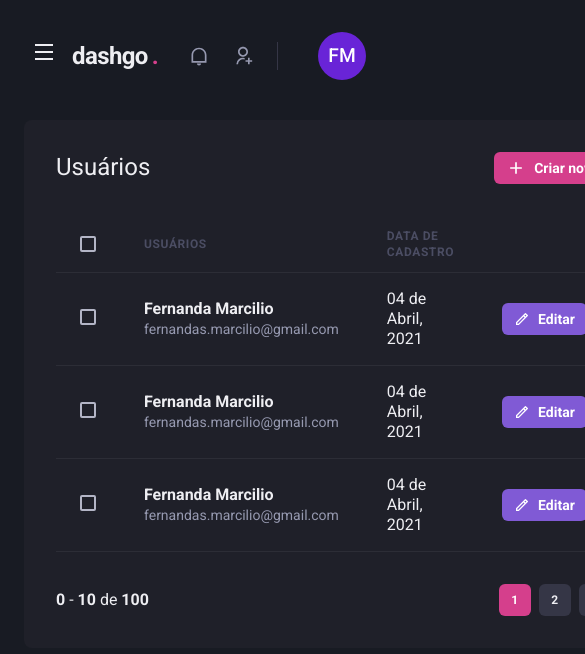
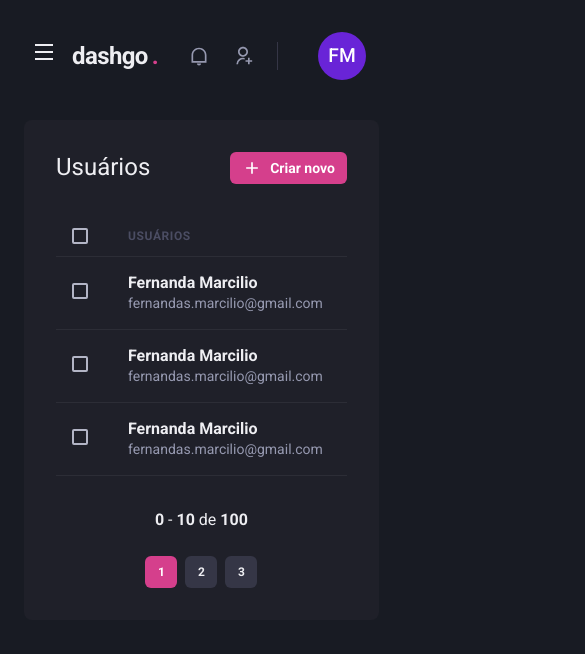
Before and after one commit to fernandasmarcilio/dashgo, a Next.js app: page /users in a window 390 px wide. Shown: the top 654 px of the page, 585 px wide, since content can reach past the window. Built offline with nearby package versions, Linux system fonts and the light colour scheme.

Commit message:
Add responsive pagination component

```diff
--- a/src/components/Pagination/index.tsx
+++ b/src/components/Pagination/index.tsx
@@ -1,9 +1,9 @@
-import { Box, HStack } from "@chakra-ui/react";
+import { Box, Stack, HStack } from "@chakra-ui/react";
 import { PaginationItem } from "./PaginationItem";
 
 export function Pagination() {
   return (
-    <HStack mt="8" justify="space-between" align="center" spacing="6">
+    <Stack mt="8" justify="space-between" align="center" spacing="6" direction={["column", "row"]}>
       <Box>
         <strong>0</strong> - <strong>10</strong> de <strong>100</strong>
       </Box>
@@ -12,6 +12,6 @@ export function Pagination() {
         <PaginationItem number={2} />
         <PaginationItem number={3} />
       </HStack>
-    </HStack>
+    </Stack>
   );
 }
--- a/src/pages/users/index.tsx
+++ b/src/pages/users/index.tsx
@@ -1,4 +1,4 @@
-import { Box, Button, Checkbox, Flex, Icon, Table, Tbody, Td, Text, Th, Thead, Tr } from "@chakra-ui/react";
+import { Box, Button, Checkbox, Flex, Icon, Table, Tbody, Td, Text, Th, Thead, Tr, useBreakpointValue } from "@chakra-ui/react";
 import { RiAddLine, RiPencilLine } from "react-icons/ri";
 
 import { Header } from "../../components/Header";
@@ -7,6 +7,11 @@ import { Pagination } from "../../components/Pagination";
 import { Sidebar } from "../../components/Sidebar";
 
 export default function UserList() {
+  const isWideScreenVersion = useBreakpointValue({
+    base: false,
+    lg: true,
+  });
+
   return (
     <Box>
       <Header />
@@ -25,17 +30,16 @@ export default function UserList() {
           <Table colorScheme="whiteAlpha">
             <Thead>
               <Tr>
-                <Th px="6" color="gray.300" w="8" >
+                <Th px={["4", "4", "6"]} color="gray.300" w="8" >
                   <Checkbox colorScheme="pink" />
                 </Th>
                 <Th>Usuários</Th>
-                <Th>Data de cadastro</Th>
-                <Th width="8"></Th>
+                {isWideScreenVersion && <Th>Data de cadastro</Th>}
               </Tr>
             </Thead>
             <Tbody>
               <Tr>
-                <Td px="6">
+                <Td px={["4", "4", "6"]}>
                   <Checkbox colorScheme="pink" />
                 </Td>
                 <Td>
@@ -44,16 +48,12 @@ export default function UserList() {
                     <Text fontSize="sm" color="gray.300">fernandas.marcilio@gmail.com</Text>
                   </Box>
                 </Td>
-                <Td>04 de Abril, 2021</Td>
-                <Td>
-                  <Button as="a" size="sm" fontSize="sm" colorScheme="purple" lineHeight="0"  leftIcon={<Icon as={RiPencilLine} fontSize="16" />}>
-                    Editar
-                  </Button>
-                </Td>
+                {isWideScreenVersion && <Td>04 de Abril, 2021</Td>}
+
               </Tr>
 
               <Tr>
-                <Td px="6">
+                <Td px={["4", "4", "6"]}>
                   <Checkbox colorScheme="pink" />
                 </Td>
                 <Td>
@@ -62,16 +62,12 @@ export default function UserList() {
                     <Text fontSize="sm" color="gray.300">fernandas.marcilio@gmail.com</Text>
                   </Box>
                 </Td>
-                <Td>04 de Abril, 2021</Td>
-                <Td>
-                  <Button as="a" size="sm" fontSize="sm" colorScheme="purple" lineHeight="0"  leftIcon={<Icon as={RiPencilLine} fontSize="16" />}>
-                    Editar
-                  </Button>
-                </Td>
+                {isWideScreenVersion && <Td>04 de Abril, 2021</Td>}
+
               </Tr>
 
               <Tr>
-                <Td px="6">
+                <Td px={["4", "4", "6"]}>
                   <Checkbox colorScheme="pink" />
                 </Td>
                 <Td>
@@ -80,12 +76,8 @@ export default function UserList() {
                     <Text fontSize="sm" color="gray.300">fernandas.marcilio@gmail.com</Text>
                   </Box>
                 </Td>
-                <Td>04 de Abril, 2021</Td>
-                <Td>
-                  <Button as="a" size="sm" fontSize="sm" colorScheme="purple" lineHeight="0"  leftIcon={<Icon as={RiPencilLine} fontSize="16" />}>
-                    Editar
-                  </Button>
-                </Td>
+                {isWideScreenVersion && <Td>04 de Abril, 2021</Td>}
+
               </Tr>
             </Tbody>
           </Table>
```
